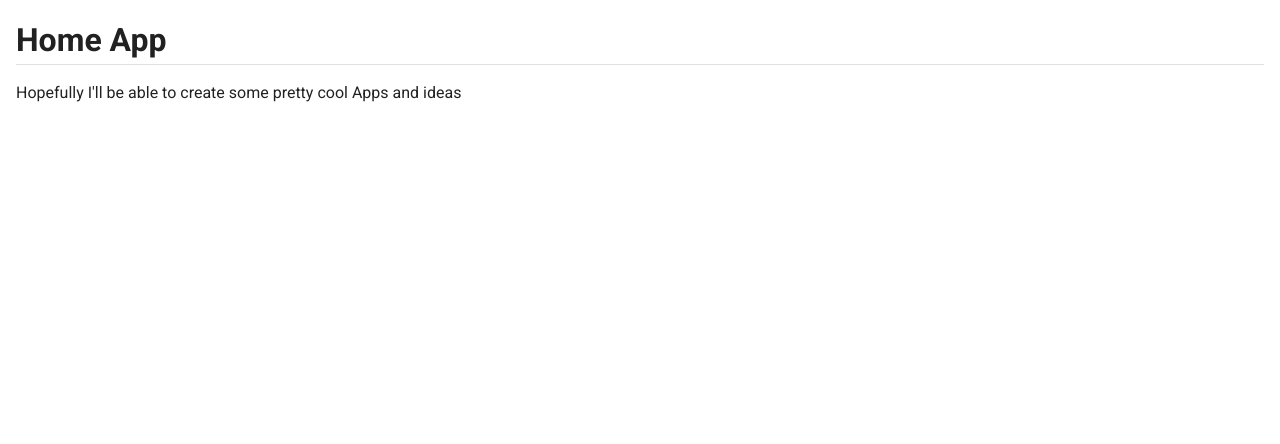
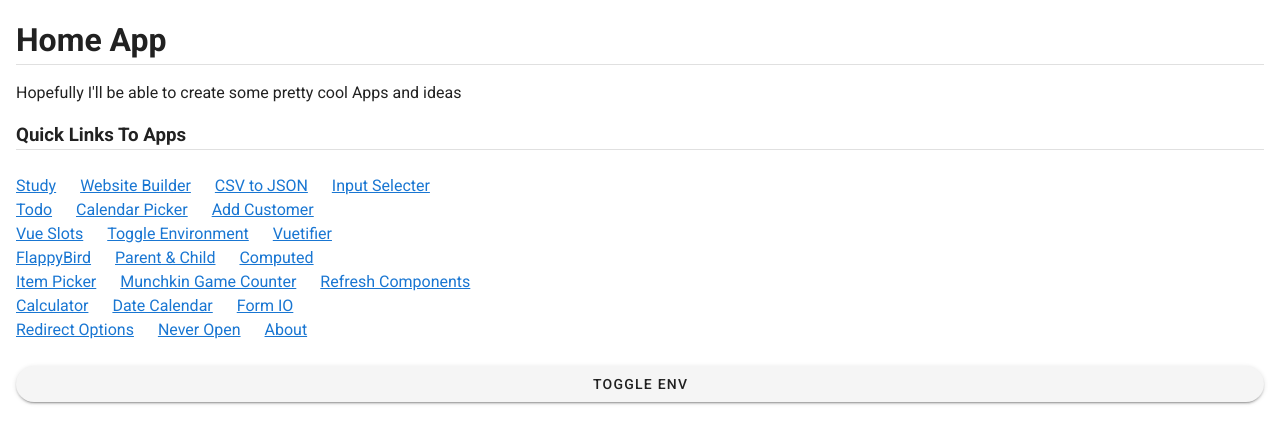
Before and after one commit to temaari/multipurpose-app, a Vue app: page / in a window 1280 px wide. Shown: the top 444 px of the page. Built offline with nearby package versions, Linux system fonts and the light colour scheme.

Commit message:
changes to app and to website building template

```diff
--- a/src/App.vue
+++ b/src/App.vue
@@ -1,7 +1,7 @@
 <template>
 	<v-app id="inspire">
 		<v-navigation-drawer
-			v-if="!isProd"
+			v-if="isDev()"
 			app
 			v-model="drawer"
 		>
@@ -39,7 +39,7 @@
 			</v-list>
 		</v-navigation-drawer>
 
-		<v-app-bar app v-if="!isProd">
+		<v-app-bar app v-if="isDev()">
 			<v-app-bar-nav-icon @click="drawer = !drawer"></v-app-bar-nav-icon>
 
 			<v-toolbar-title>Application</v-toolbar-title>
@@ -47,16 +47,6 @@
 
 		<v-main>
 			<router-view></router-view>
-			<div class="pa-4" v-if="isHomePage()">
-				<h3>Quick Links To Apps</h3>
-				<v-divider></v-divider>
-				<span v-for="(item, i) in items" :key="i">
-					<a v-if="item.title != 'Home'" :href="'http://localhost:8080' + item.to">{{ item.title }}</a>
-					<span style="padding-left:20px">&nbsp;</span>
-					<br v-if="i % 3 === 0">
-				</span>
-				<v-btn block rounded @click="isProd=!isProd">Edit Page</v-btn>
-			</div>
 		</v-main>
 	</v-app>
 </template>
@@ -64,7 +54,6 @@
 <script>
 	export default {
 		data: () => ({
-			isProd: true,
 			drawer: null,
 			items: [
 				{ title: 'Home', icon: 'mdi-home', to:'/'},
@@ -93,8 +82,8 @@
 			],
 		}),
 		methods: {
-			isHomePage() {
-				return 'http://localhost:8080/' === window.location.href
+			isDev() {
+				return (new URL(window.location.href)).searchParams.get('env') === 'dev'
 			}
 		},
 	}
--- a/src/Components/WebsiteBuilder/BuilderTemplate.vue
+++ b/src/Components/WebsiteBuilder/BuilderTemplate.vue
@@ -1,12 +1,7 @@
 <template>
 <div>
-	<div id="header"><slot name="header"><div>Header</div></slot></div><br>
-	<div :id="element['id']" v-for="(element, i) in elements" :key="i">
-		<v-divider class="pa-2"></v-divider>
-		<slot :name="'main_' + element['id']">
-			<div>Enter your code here</div><br v-for="(x,i) in 10" :key="i">
-		</slot>
-	</div>
+	<div id="header"><slot name="header"><div>Header</div></slot></div>
+	<div id="main" class="pa-8"><div :id="element" v-for="(element, i) in elements" :key="i"><slot :name="element"></slot></div></div>
 	<div id="footer"><slot name="footer"><div>Footer</div></slot></div>
 </div>
 </template>
@@ -19,10 +14,13 @@ export default {
 
 <style scoped>
 	#header {
-		padding: 12px;
+		height: 100px;
+		padding: 18px;
+		left: 0;
+		top: 0;
 		text-align: center;
-		background: rgb(184, 186, 199);
-		color: black;
+		background: rgb(7, 6, 96);
+		color: rgb(235, 235, 235);
 		font-size: 18px;
 	}
 	#footer {
@@ -31,8 +29,8 @@ export default {
 		left: 0;
 		bottom: 0;
 		width: 100%;
-		background: rgb(184, 186, 199);
-		color: black;
+		background: rgb(7, 6, 96);
+		color: rgb(235, 235, 235);
 		text-align: center;
 	}
 </style>
--- a/src/views/Home.vue
+++ b/src/views/Home.vue
@@ -3,5 +3,56 @@
 		<h1>Home App</h1>
 		<v-divider class="pa-2" ></v-divider>
 		<p>Hopefully I'll be able to create some pretty cool Apps and ideas</p>
+			<h3>Quick Links To Apps</h3>
+			<v-divider></v-divider><br>
+			<span v-for="(item, i) in items" :key="i">
+				<a v-if="item.title != 'Home'" :href="'http://localhost:8080' + item.to">{{ item.title }}</a>
+				<span style="padding-left:20px">&nbsp;</span>
+				<br v-if="i % 3 === 0 && i !== 0">
+			</span><br>
+			<v-btn block rounded @click="toggleEnv()"><span id="btn">Toggle Env</span></v-btn>
 	</div>
 </template>
+
+<script>
+	export default {
+		data: () => ({
+			drawer: null,
+			items: [
+				{ title: 'Study', to: '/Study' },
+				{ title: 'Website Builder', to: '/WebsiteBuilder' },
+				{ title: 'CSV to JSON', to: '/Convert' },
+				{ title: 'Input Selecter', to: '/InputSelecter' },
+				{ title: 'Todo', to: '/todo' },
+				{ title: 'Calendar Picker', to: '/CalendarPicker' },
+				{ title: 'Add Customer', to: '/AddCustomer' },
+				{ title: 'Vue Slots', to: '/Slots' },
+				{ title: 'Toggle Environment', to: '/ToggleProd' },
+				{ title: 'Vuetifier', to: '/Vuetifier' },
+				{ title: 'FlappyBird', to: '/FlappyBird' },
+				{ title: 'Parent & Child', to: '/parent' },
+				{ title: 'Computed', to: '/Computed' },
+				{ title: 'Item Picker', to: '/itempicker' },
+				{ title: 'Munchkin Game Counter', to: '/munchkin' },
+				{ title: 'Refresh Components', to: '/refreshcomponents' },
+				{ title: 'Calculator', to:'/calculator'},
+				{ title: 'Date Calendar', to:'/datecalendar'},
+				{ title: 'Form IO', to:'/formio'},
+				{ title: 'Redirect Options', to:'/redirect'},
+				{ title: 'Never Open', to:'/neveropen'},
+				{ title: 'About', to:'/about'},
+			],
+		}),
+		methods: {
+			toggleEnv() {
+				let url = new URL(window.location.href)
+				let param = url.searchParams.get('env')
+				if (param != 'dev') {
+					url.searchParams.set('env', 'dev')
+				} else
+					url.searchParams.set('env', 'prod')
+				window.location.replace(url)
+			}
+		}
+	}
+</script>
--- a/src/views/WebsiteBuilder.vue
+++ b/src/views/WebsiteBuilder.vue
@@ -1,5 +1,5 @@
 <template>
-	<div class="pa-10">
+	<div>
 		<builder-template :elements="elements">
 			<template #header><h1>This is the header</h1></template>
 
@@ -11,7 +11,7 @@
 				<v-btn block @click="snackbar=!snackbar">Click me</v-btn>
 				<v-snackbar transition="scroll-y-transition" v-model="snackbar" :timeout="1000" :top="true">How Awesome</v-snackbar>
 			</template>
-			<template #main_2></template>
+			<template #main_2>Enter Your Code here</template>
 
 			<template #footer><p>This is the footer</p></template>
 		</builder-template>
@@ -25,11 +25,7 @@
 		data: () => {
 			return {
 				snackbar: false,
-				elements: [
-					{ id: 0 },
-					{ id: 1 },
-					{ id: 2 },
-				]
+				elements: [ 'main_0', 'main_1', 'main_2' ]
 			}
 		},
 		components: {
```
